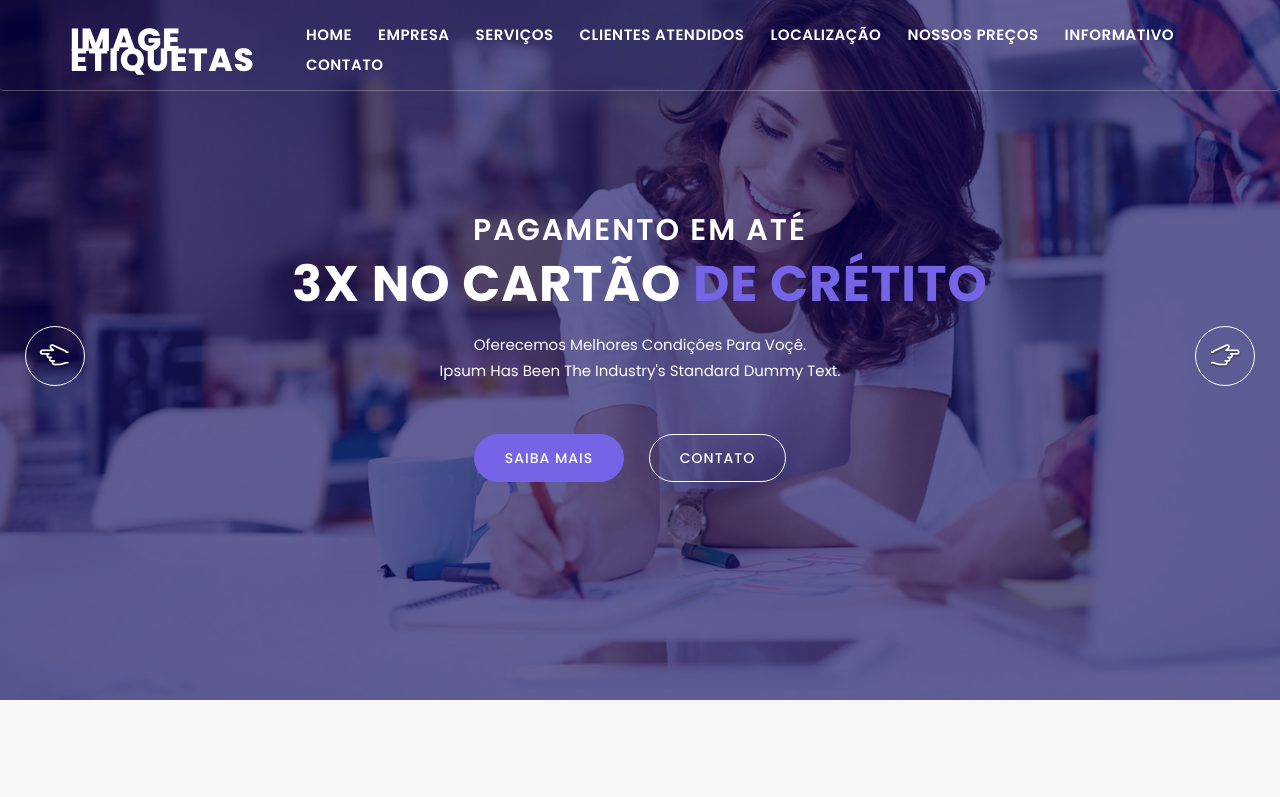
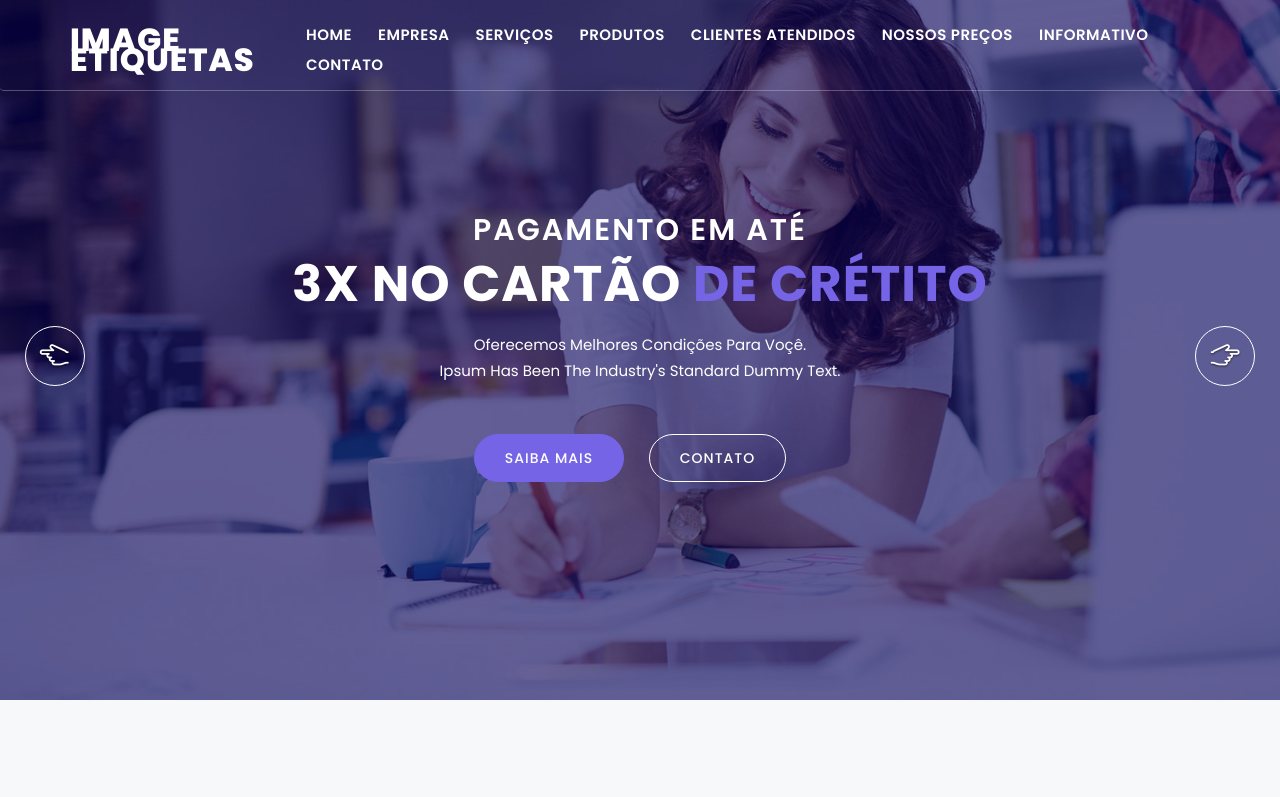
Before and after one commit to piurass/image_etiquetas, a plain HTML site: page index.html in a window 1280 px wide. Shown: the top 797 px of the page. Drawn offline with nearby package versions, Linux system fonts and the light colour scheme; files whose address does not match are found by name.

Commit message:
alteração 2021-04-21 - 2

```diff
--- a/index.html
+++ b/index.html
@@ -65,8 +65,8 @@
 											<li><a href="#home">Home</a></li>
 											<li><a href="#about_us">Empresa</a></li>
 											<li><a href="#service">Serviços</a></li>
-											<li><a href="#portfolio">Clientes Atendidos</a></li>
-											<li><a href="#team">Localização</a></li>
+											<li><a href="#portfolio">Produtos</a></li>
+											<li><a href="#team">Clientes Atendidos</a></li>
 											<li><a href="#pricing_table">Nossos preços</a></li>
 											<li><a href="#blog">Informativo</a></li>
 											<li><a href="#contact">Contato</a></li>
```
